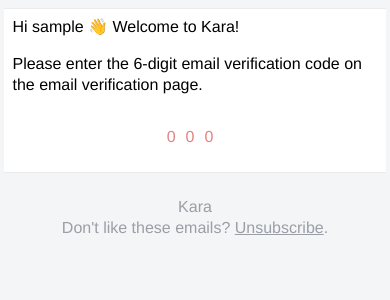
After one commit to Antoliny0919/kara, a Django app: template kara/templates/emails/email_confirmation.html in a window 390 px wide. The commit adds this page. Shown: the top 300 px of the page. Run offline with Django 5.2, Linux system fonts and the light colour scheme; the template is opened without the code that fills it: most values are stand-ins (such as "Sample title", 1, 10 or a date in 2020); some libraries are stand-ins or nearby versions.

Commit message:
Updated -- 이메일 인증로직 구현. (#34)

```diff
--- a/kara/accounts/models.py
+++ b/kara/accounts/models.py
@@ -10,9 +10,12 @@ class User(AbstractUser):
 
 
 class UserProfile(models.Model):
-    user = DefaultOneToOneField(User, create=True, on_delete=models.CASCADE)
+    user = DefaultOneToOneField(
+        User, create=True, on_delete=models.CASCADE, related_name="profile"
+    )
     bio = models.TextField(blank=True, null=True)
     bio_image = models.ImageField(blank=True, null=True)
+    email_confirmed = models.BooleanField(default=False)
 
     def __str__(self):
         return self.user.username
--- a/kara/accounts/urls.py
+++ b/kara/accounts/urls.py
@@ -4,4 +4,9 @@ from . import views
 
 urlpatterns = [
     path("signup/", views.SignupView.as_view(), name="signup"),
+    path(
+        "email/confirmation/",
+        views.EmailConfirmationView.as_view(),
+        name="email_confirmation",
+    ),
 ]
--- /dev/null
+++ b/kara/templates/emails/base.html
@@ -0,0 +1,130 @@
+<!-- https://github.com/leemunroe/responsive-html-email-template -->
+<!doctype html>
+<html lang="en">
+  <head>
+    <meta name="viewport" content="width=device-width, initial-scale=1.0">
+    <meta http-equiv="Content-Type" content="text/html; charset=UTF-8">
+    <title>Kara</title>
+    <style media="all" type="text/css">
+    @media only screen and (max-width: 640px) {
+        .main p,
+        .main td,
+        .main span {
+            font-size: 16px !important;
+        }
+
+        .wrapper {
+            padding: 8px !important;
+        }
+
+        .content {
+            padding: 0 !important;
+        }
+
+        .container {
+            padding: 0 !important;
+            padding-top: 8px !important;
+            width: 100% !important;
+        }
+
+        .main {
+            border-left-width: 0 !important;
+            border-radius: 0 !important;
+            border-right-width: 0 !important;
+        }
+    }
+    @media all {
+        .ExternalClass {
+            width: 100%;
+        }
+
+        .ExternalClass,
+        .ExternalClass p,
+        .ExternalClass span,
+        .ExternalClass font,
+        .ExternalClass td,
+        .ExternalClass div {
+            line-height: 100%;
+        }
+
+        .apple-link a {
+            color: inherit !important;
+            font-family: inherit !important;
+            font-size: inherit !important;
+            font-weight: inherit !important;
+            line-height: inherit !important;
+            text-decoration: none !important;
+        }
+
+        #MessageViewBody a {
+            color: inherit;
+            text-decoration: none;
+            font-size: inherit;
+            font-family: inherit;
+            font-weight: inherit;
+            line-height: inherit;
+        }
+    }
+</style>
+  </head>
+  <body style="font-family: Helvetica, sans-serif; -webkit-font-smoothing: antialiased; font-size: 16px; line-height: 1.3; -ms-text-size-adjust: 100%; -webkit-text-size-adjust: 100%; background-color: #f4f5f6; margin: 0; padding: 0;">
+    <table role="presentation" border="0" cellpadding="0" cellspacing="0" class="body" style="border-collapse: separate; mso-table-lspace: 0pt; mso-table-rspace: 0pt; background-color: #f4f5f6; width: 100%;" width="100%" bgcolor="#f4f5f6">
+      <tr>
+        <td style="font-family: Helvetica, sans-serif; font-size: 16px; vertical-align: top;" valign="top">&nbsp;</td>
+        <td class="container" style="font-family: Helvetica, sans-serif; font-size: 16px; vertical-align: top; max-width: 600px; padding: 0; padding-top: 24px; width: 600px; margin: 0 auto;" width="600" valign="top">
+          <div class="content" style="box-sizing: border-box; display: block; margin: 0 auto; max-width: 600px; padding: 0;">
+
+            <!-- START CENTERED WHITE CONTAINER -->
+            <span class="preheader" style="color: transparent; display: none; height: 0; max-height: 0; max-width: 0; opacity: 0; overflow: hidden; mso-hide: all; visibility: hidden; width: 0;">{% block preheader %}{% endblock preheader %}</span>
+            <table role="presentation" border="0" cellpadding="0" cellspacing="0" class="main" style="border-collapse: separate; mso-table-lspace: 0pt; mso-table-rspace: 0pt; background: #ffffff; border: 1px solid #eaebed; border-radius: 16px; width: 100%;" width="100%">
+
+              <!-- START MAIN CONTENT AREA -->
+              <tr>
+                <td class="wrapper" style="font-family: Helvetica, sans-serif; font-size: 16px; vertical-align: top; box-sizing: border-box; padding: 24px;" valign="top">
+                  <p style="font-family: Helvetica, sans-serif; font-size: 16px; font-weight: normal; margin: 0; margin-bottom: 16px;">Hi {{ username }} 👋 Welcome to Kara!</p>
+                  {% block before_cta %}{% endblock before_cta %}
+                  <table role="presentation" border="0" cellpadding="0" cellspacing="0" style="border-collapse: separate; mso-table-lspace: 0pt; mso-table-rspace: 0pt; box-sizing: border-box; width: 100%; min-width: 100%;" width="100%">
+                    <tbody>
+                        <tr>
+                            <td align="center" style="font-family: Helvetica, sans-serif; font-size: 16px; vertical-align: top;" valign="top">
+                                <table role="presentation" border="0" cellpadding="0" cellspacing="0" style="border-collapse: separate; mso-table-lspace: 0pt; mso-table-rspace: 0pt; width: auto; margin: 0 auto;">
+                                <tbody>
+                                    <tr>
+                                    <td style="font-family: Helvetica, sans-serif; font-size: 40px; vertical-align: top; text-align: center; letter-spacing: 10px; color: #E38282;" valign="top" align="center">
+                                        {% block verification_code %}{% endblock%}
+                                    </td>
+                                    </tr>
+                                </tbody>
+                                </table>
+                            </td>
+                        </tr>
+                    </tbody>
+                   </table>
+                  {% block after_cta %}{% endblock after_cta %}
+                </td>
+              </tr>
+
+              <!-- END MAIN CONTENT AREA -->
+              </table>
+
+            <!-- START FOOTER -->
+            <div class="footer" style="clear: both; padding-top: 24px; text-align: center; width: 100%;">
+              <table role="presentation" border="0" cellpadding="0" cellspacing="0" style="border-collapse: separate; mso-table-lspace: 0pt; mso-table-rspace: 0pt; width: 100%;" width="100%">
+                <tr>
+                  <td class="content-block" style="font-family: Helvetica, sans-serif; vertical-align: top; color: #9a9ea6; font-size: 16px; text-align: center;" valign="top" align="center">
+                    <span class="apple-link" style="color: #9a9ea6; font-size: 16px; text-align: center;">Kara</span>
+                    <br> Don't like these emails? <a href="{{ unsubscribe_link }}" style="text-decoration: underline; color: #9a9ea6; font-size: 16px; text-align: center;">Unsubscribe</a>.
+                  </td>
+                </tr>
+              </table>
+            </div>
+
+            <!-- END FOOTER -->
+
+<!-- END CENTERED WHITE CONTAINER --></div>
+        </td>
+        <td style="font-family: Helvetica, sans-serif; font-size: 16px; vertical-align: top;" valign="top">&nbsp;</td>
+      </tr>
+    </table>
+  </body>
+</html>
--- /dev/null
+++ b/kara/templates/emails/email_confirmation.html
@@ -0,0 +1,7 @@
+{% extends "emails/base.html" %}
+{% block preheader %}Kara - Verify your email{% endblock preheader %}
+{% block before_cta %}
+<p>Please enter the 6-digit email verification code on the email verification page.</p>
+{% endblock before_cta %}
+{% block verification_code%}<p>{{ code }}</p>{% endblock verification_code %}
+{% block after_cta %}{% endblock after_cta %}
--- a/kara/templates/forms/field.html
+++ b/kara/templates/forms/field.html
@@ -1,6 +1,6 @@
 {{ field }}
 {% if field.errors %}
-    <ul class="mt-2 pl-1 text-state-fail">{% for error in field.errors %}<li>{{ error }}</li>{% endfor %}</ul>
+    <ul class="mt-2 pl-1 text-state-fail w-inherit">{% for error in field.errors %}<li>{{ error }}</li>{% endfor %}</ul>
 {% elif field.help_text%}
-    <div class="helptext mt-2 pl-1"{% if field.auto_id %} id="{{ field.auto_id }}_helptext"{% endif %}>{{ field.help_text|safe }}</div>
+    <div class="helptext mt-2 pl-1 w-inherit"{% if field.auto_id %} id="{{ field.auto_id }}_helptext"{% endif %}>{{ field.help_text|safe }}</div>
 {% endif %}
```
Also changed, not shown: config/settings/base.py (+5 -4 lines), kara/accounts/forms.py (+23 -0 lines), kara/accounts/tests/test_views.py (+52 -0 lines), kara/accounts/views.py (+90 -6 lines), kara/templates/emails/email_confirmation.txt (added, +7 -0 lines), kara/templates/registration/email_confirmation.html (added, +37 -0 lines), kara/theme/static/css/dist/styles.css (+53 -0 lines), kara/accounts/migrations/0003_userprofile_email_confirmed_alter_userprofile_user.py (added).
